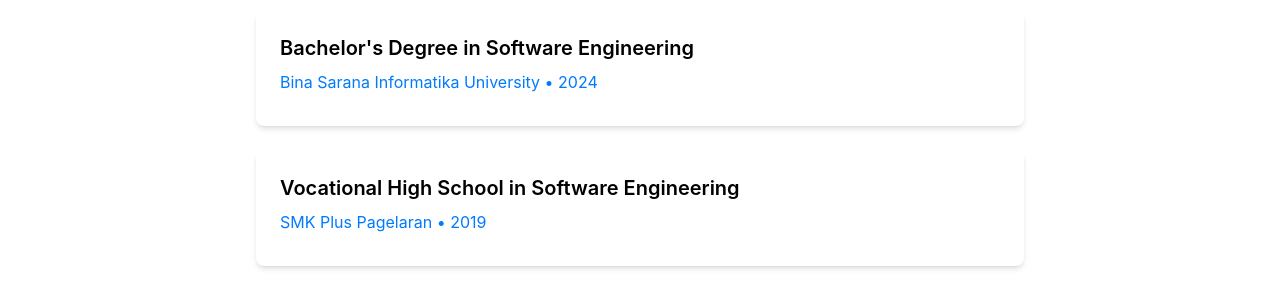
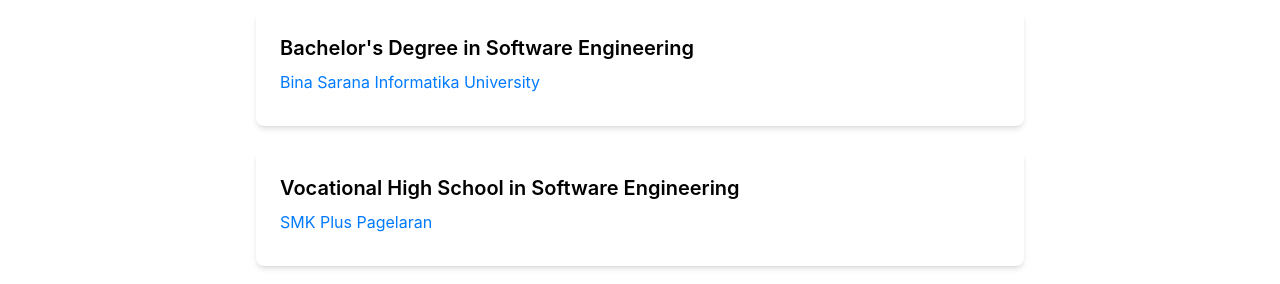
Before and after one commit to fathurrahman20/portfolio-v2, a Next.js app: page /about in a window 1280 px wide. Shown: the part 1910-2194 px from the top of the page. Built offline with nearby package versions, Linux system fonts and the light colour scheme.

Commit message:
feat: Update Education.tsx

```diff
--- a/src/app/components/Education.tsx
+++ b/src/app/components/Education.tsx
@@ -29,7 +29,7 @@ export default function Education() {
             Bachelor's Degree in Software Engineering
           </h3>
           <p className="text-primary mb-2">
-            Bina Sarana Informatika University • 2024
+            Bina Sarana Informatika University
           </p>
         </motion.div>
       </motion.div>
@@ -45,7 +45,7 @@ export default function Education() {
           <h3 className="text-xl font-semibold mb-2">
             Vocational High School in Software Engineering
           </h3>
-          <p className="text-primary mb-2">SMK Plus Pagelaran • 2019</p>
+          <p className="text-primary mb-2">SMK Plus Pagelaran</p>
         </motion.div>
       </motion.div>
     </motion.section>
```
